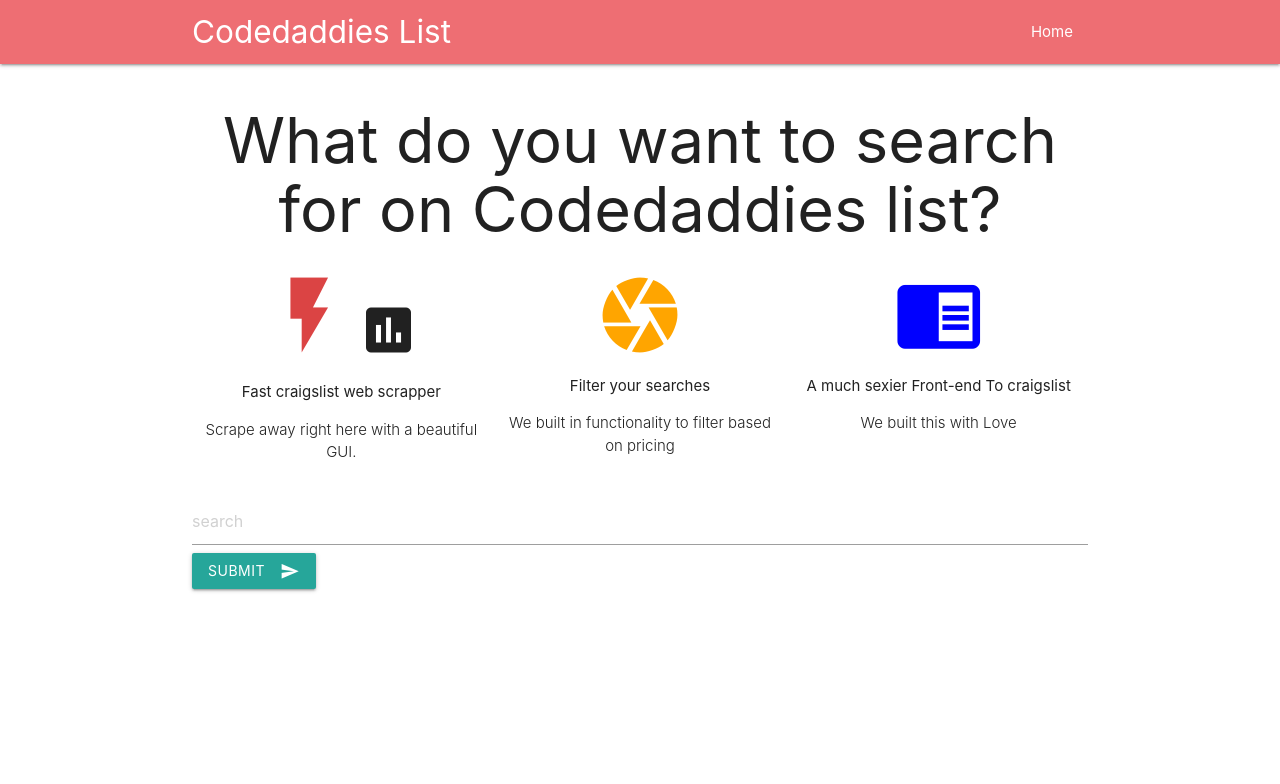
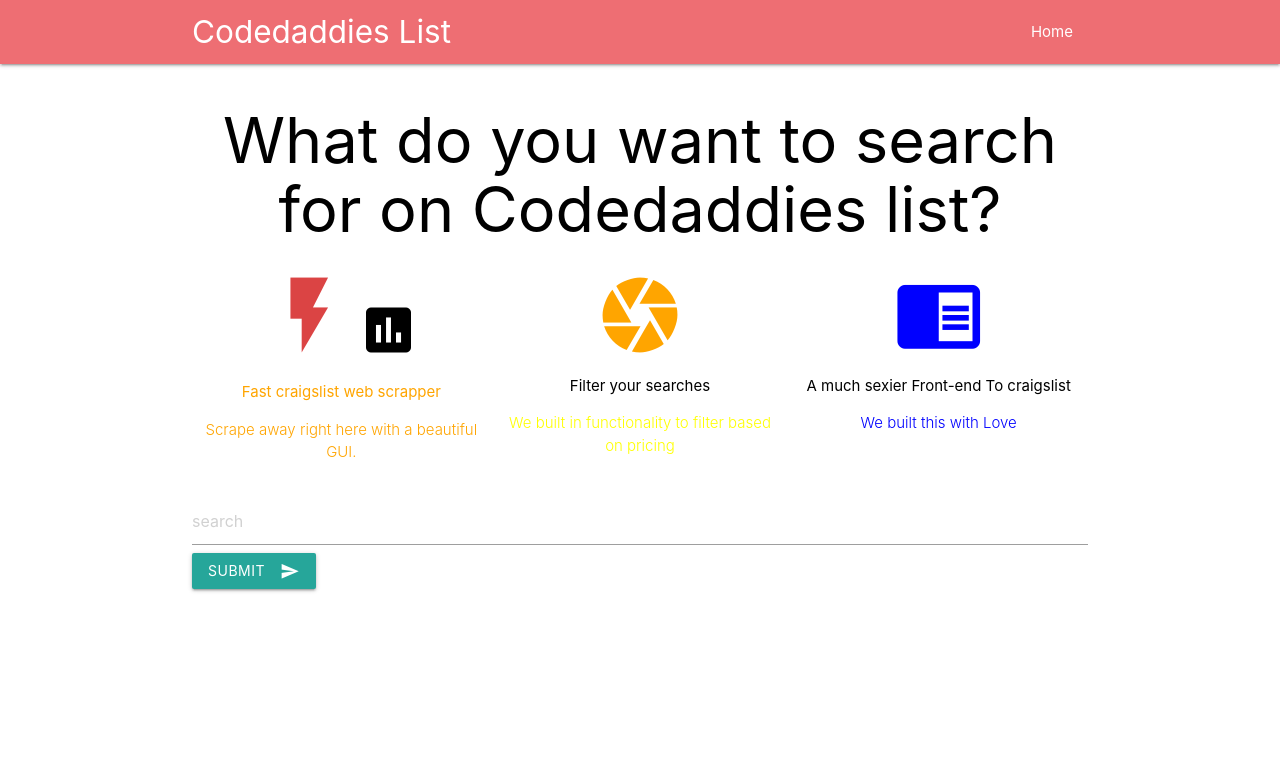
Before and after one commit to NickSaw22/Codedaddies, a Django app: page / in a window 1280 px wide. Shown: the top 784 px of the page. Run offline with Django 3.2, Linux system fonts and the light colour scheme.

Commit message:
Ready to heroku

```diff
--- a/codedaddies_list/settings.py
+++ b/codedaddies_list/settings.py
@@ -27,7 +27,6 @@
 DEBUG = True
 
 ALLOWED_HOSTS = []
-
 
 # Application definition
 
--- a/static/css/style.css
+++ b/static/css/style.css
@@ -7,3 +7,7 @@
     height: 200px;
     overflow: hidden;
 }
+
+body {
+   color: black;
+}
--- a/templates/base.html
+++ b/templates/base.html
@@ -20,28 +20,28 @@
 </nav>
 
 <div class="container">
-    <h1 style="text-align: center">What do you want to search for on Codedaddies list?</h1>
+    <h1 style="text-align: center; color: black;">What do you want to search for on Codedaddies list?</h1>
     <div class="row">
         <div class="col s4">
             <div class="center">
                 <i class="large material-icons" style="color: #DB4444">flash_on</i>
                 <i class="material-icons medium icon-demo">insert_chart</i>
-                <p>Fast craigslist web scrapper</p>
-                <p class="light center">Scrape away right here with a beautiful GUI.</p>
+                <p style="text-align: center; color: orange;">Fast craigslist web scrapper</p>
+                <p class="light center" style="text-align: center; color: orange;">Scrape away right here with a beautiful GUI.</p>
             </div>
         </div>
         <div class="col s4">
             <div class="center">
                 <i class="large material-icons" style="color: orange">camera</i>
                 <p>Filter your searches</p>
-                <p class="light center">We built in functionality to filter based on pricing</p>
+                <p class="light center" style="text-align: center; color: yellow;">We built in functionality to filter based on pricing</p>
             </div>
         </div>
         <div class="col s4">
             <div class="center">
                 <i class="large material-icons" style="color: blue">chrome_reader_mode</i>
                 <p>A much sexier Front-end To craigslist</p>
-                <p class="light center">We built this with Love</p>
+                <p class="light center" style="text-align: center; color: blue;">We built this with Love</p>
             </div>
         </div>
     </div>
```
Also changed, not shown: requirements.txt (added, +96 -0 lines), db.sqlite3.
